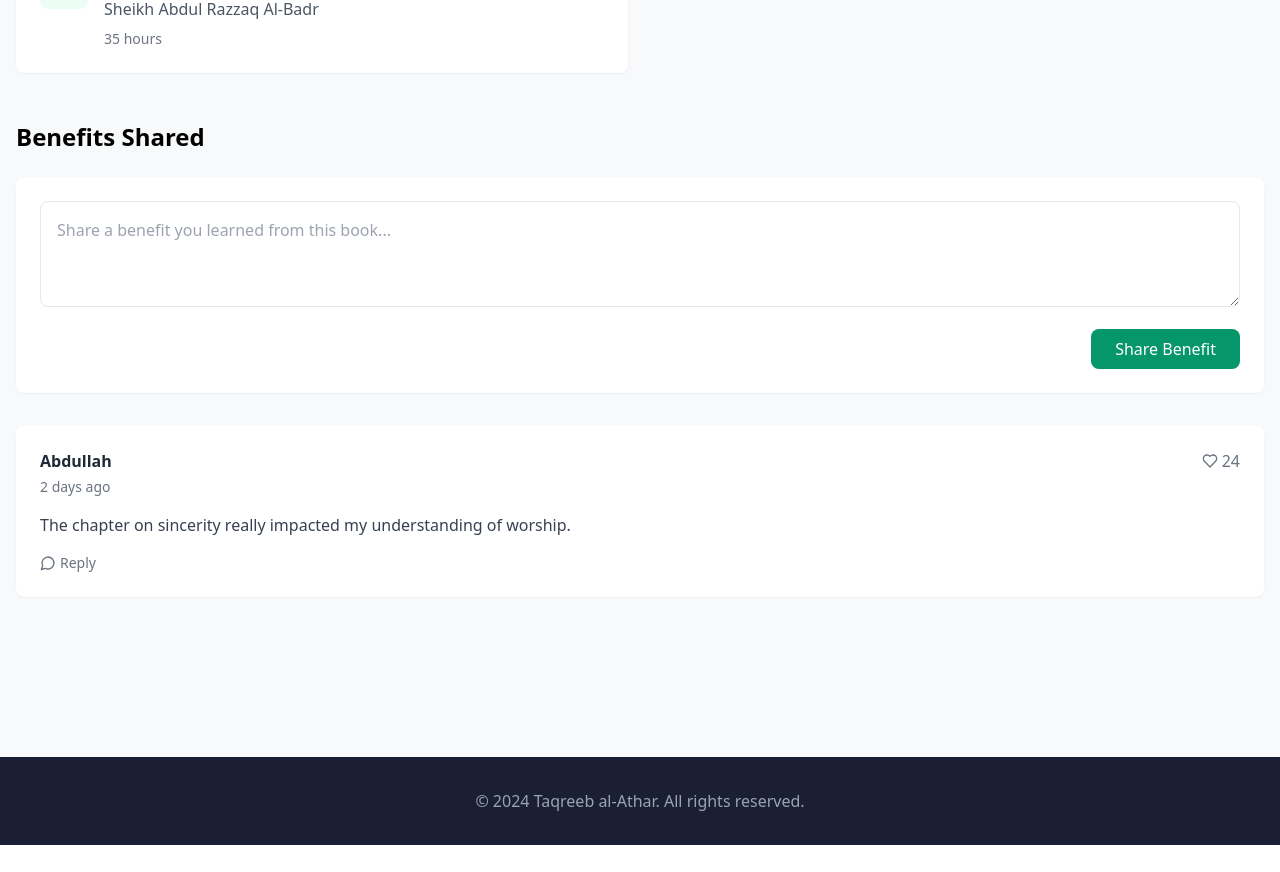
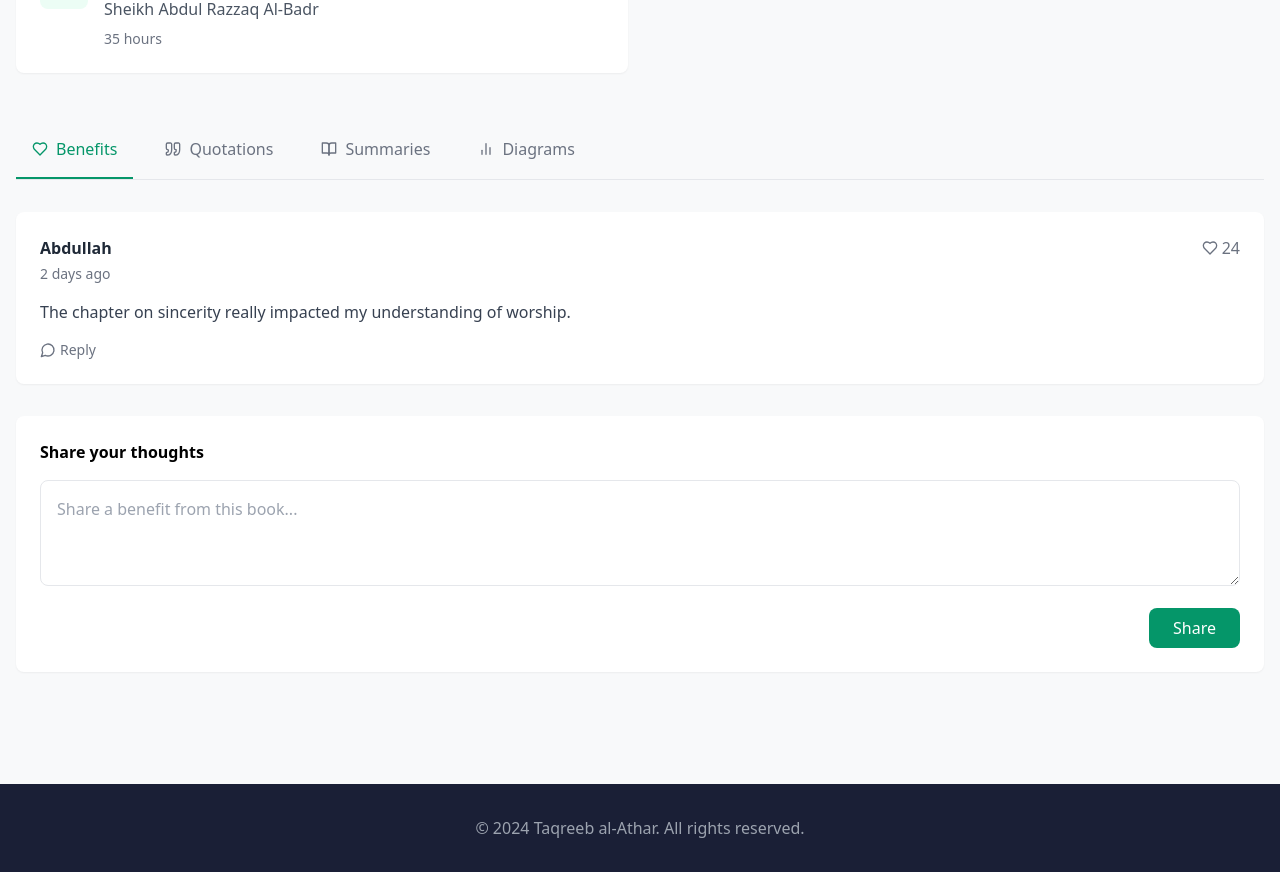
Before and after one commit to AbdElbassetKh/Taqreeb, a React (Vite) app: page /book/1 in a window 1280 px wide. Shown: the part 1420-2292 px from the top of the page. Before the commit the page ends 2265 px from the top, so only its background shows below. Built offline with nearby package versions, Linux system fonts and the light colour scheme.

Commit message:
Update BookBenefits.tsx

```diff
--- a/src/components/book/BookBenefits.tsx
+++ b/src/components/book/BookBenefits.tsx
@@ -1,51 +1,90 @@
-import React from 'react';
-import { MessageCircle, Heart } from 'lucide-react';
+import React, { useState } from 'react';
+import { MessageCircle, Heart, Quote, BookOpen, BarChart2 } from 'lucide-react';
 
 const BookBenefits = () => {
-  const benefits = [
-    {
-      id: 1,
-      user: 'Abdullah',
-      content: 'The chapter on sincerity really impacted my understanding of worship.',
-      likes: 24,
-      date: '2 days ago'
-    },
-    // Add more benefits
+  const [activeTab, setActiveTab] = useState('benefits');
+
+  const tabs = [
+    { id: 'benefits', label: 'Benefits', icon: <Heart className="h-4 w-4" /> },
+    { id: 'quotes', label: 'Quotations', icon: <Quote className="h-4 w-4" /> },
+    { id: 'summaries', label: 'Summaries', icon: <BookOpen className="h-4 w-4" /> },
+    { id: 'diagrams', label: 'Diagrams', icon: <BarChart2 className="h-4 w-4" /> }
   ];
 
+  const contributions = {
+    benefits: [
+      {
+        id: 1,
+        user: 'Abdullah',
+        content: 'The chapter on sincerity really impacted my understanding of worship.',
+        likes: 24,
+        date: '2 days ago'
+      }
+    ],
+    quotes: [
+      {
+        id: 2,
+        user: 'Ahmad',
+        content: '"And know that the heart\'s rectification and corruption is tied to its knowledge and intention." - p.45',
+        likes: 18,
+        date: '3 days ago'
+      }
+    ],
+    summaries: [
+      {
+        id: 3,
+        user: 'Sarah',
+        content: 'Key points from Chapter 3: 1) The importance of following the Salaf, 2) The middle path in understanding Names and Attributes, 3) The danger of innovation.',
+        likes: 32,
+        date: '1 day ago'
+      }
+    ],
+    diagrams: [
+      {
+        id: 4,
+        user: 'Mohammed',
+        content: '[Diagram Link] Visual representation of the categories of Tawheed discussed in the book',
+        likes: 45,
+        date: '4 days ago'
+      }
+    ]
+  };
+
   return (
-    <div className="mb-12">
-      <h2 className="text-2xl font-bold mb-6">Benefits Shared</h2>
-
-      {/* Share benefit form */}
-      <div className="bg-white p-6 rounded-lg shadow-sm mb-8">
-        <textarea
-          placeholder="Share a benefit you learned from this book..."
-          className="w-full p-4 border border-gray-200 rounded-lg focus:outline-none focus:ring-2 focus:ring-emerald-500"
-          rows={3}
-        />
-        <div className="mt-4 flex justify-end">
-          <button className="bg-emerald-600 text-white px-6 py-2 rounded-lg hover:bg-emerald-700 transition">
-            Share Benefit
+    <div className="space-y-8">
+      {/* Tabs */}
+      <div className="flex space-x-4 border-b border-gray-200">
+        {tabs.map((tab) => (
+          <button
+            key={tab.id}
+            onClick={() => setActiveTab(tab.id)}
+            className={`flex items-center space-x-2 py-4 px-4 border-b-2 transition ${
+              activeTab === tab.id
+                ? 'border-emerald-600 text-emerald-600'
+                : 'border-transparent text-gray-500 hover:text-gray-700'
+            }`}
+          >
+            {tab.icon}
+            <span>{tab.label}</span>
           </button>
-        </div>
+        ))}
       </div>
 
-      {/* Benefits list */}
+      {/* Content list */}
       <div className="space-y-6">
-        {benefits.map((benefit) => (
-          <div key={benefit.id} className="bg-white p-6 rounded-lg shadow-sm">
+        {contributions[activeTab].map((item) => (
+          <div key={item.id} className="bg-white p-6 rounded-lg shadow-sm">
             <div className="flex items-start justify-between">
               <div>
-                <p className="font-semibold text-gray-800">{benefit.user}</p>
-                <p className="text-sm text-gray-500 mt-1">{benefit.date}</p>
+                <p className="font-semibold text-gray-800">{item.user}</p>
+                <p className="text-sm text-gray-500 mt-1">{item.date}</p>
               </div>
               <button className="flex items-center space-x-1 text-gray-500 hover:text-emerald-600">
                 <Heart className="h-4 w-4" />
-                <span>{benefit.likes}</span>
+                <span>{item.likes}</span>
               </button>
             </div>
-            <p className="mt-4 text-gray-700">{benefit.content}</p>
+            <p className="mt-4 text-gray-700">{item.content}</p>
             <div className="mt-4 flex items-center space-x-4 text-sm text-gray-500">
               <button className="flex items-center space-x-1 hover:text-emerald-600">
                 <MessageCircle className="h-4 w-4" />
@@ -55,6 +94,21 @@ const BookBenefits = () => {
           </div>
         ))}
       </div>
+
+      {/* Share form */}
+      <div className="bg-white p-6 rounded-lg shadow-sm mt-8">
+        <h3 className="font-semibold mb-4">Share your thoughts</h3>
+        <textarea
+          placeholder={`Share a ${activeTab.slice(0, -1)} from this book...`}
+          className="w-full p-4 border border-gray-200 rounded-lg focus:outline-none focus:ring-2 focus:ring-emerald-500"
+          rows={3}
+        />
+        <div className="mt-4 flex justify-end">
+          <button className="bg-emerald-600 text-white px-6 py-2 rounded-lg hover:bg-emerald-700 transition">
+            Share
+          </button>
+        </div>
+      </div>
     </div>
   );
 };
```
